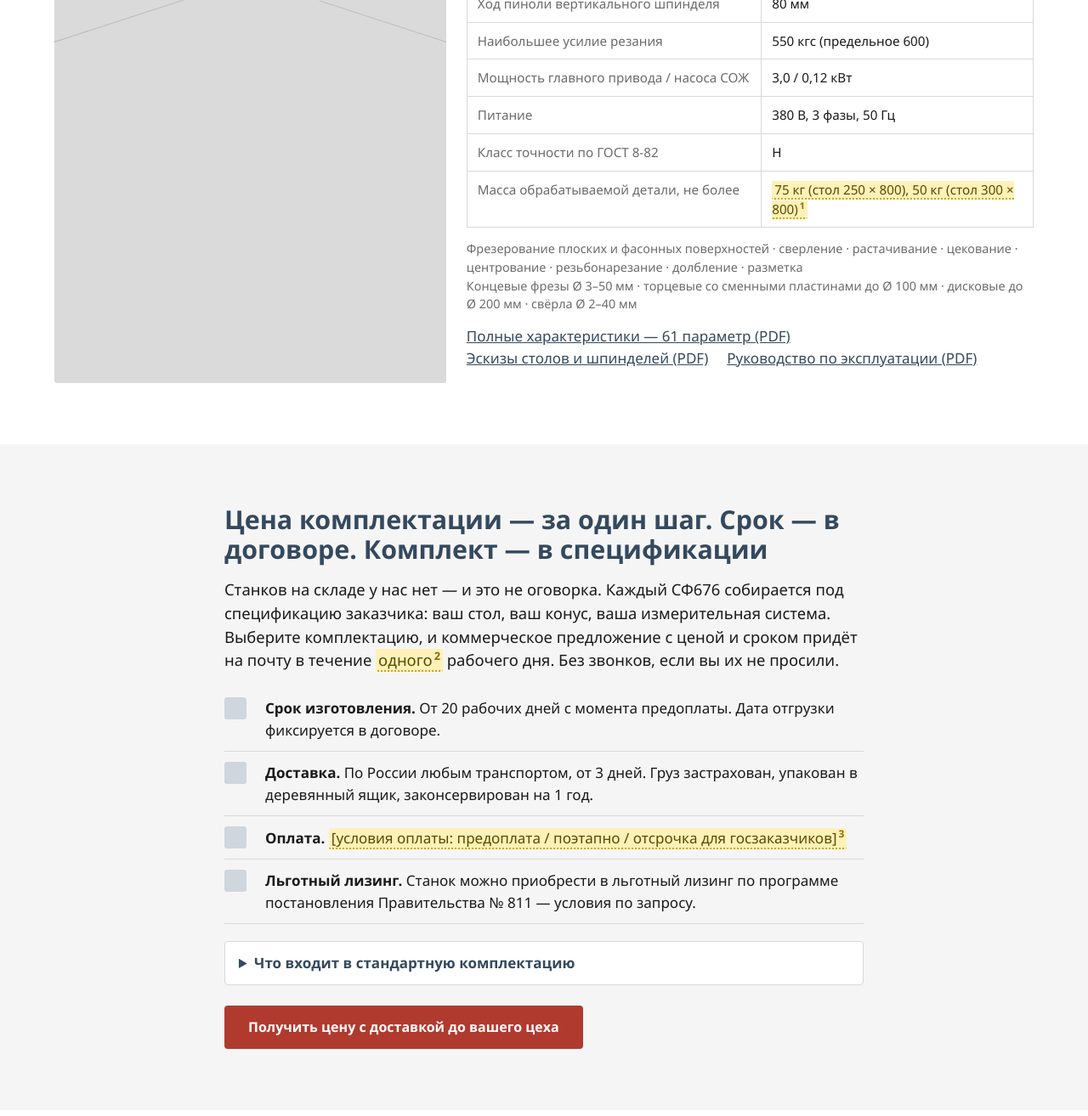
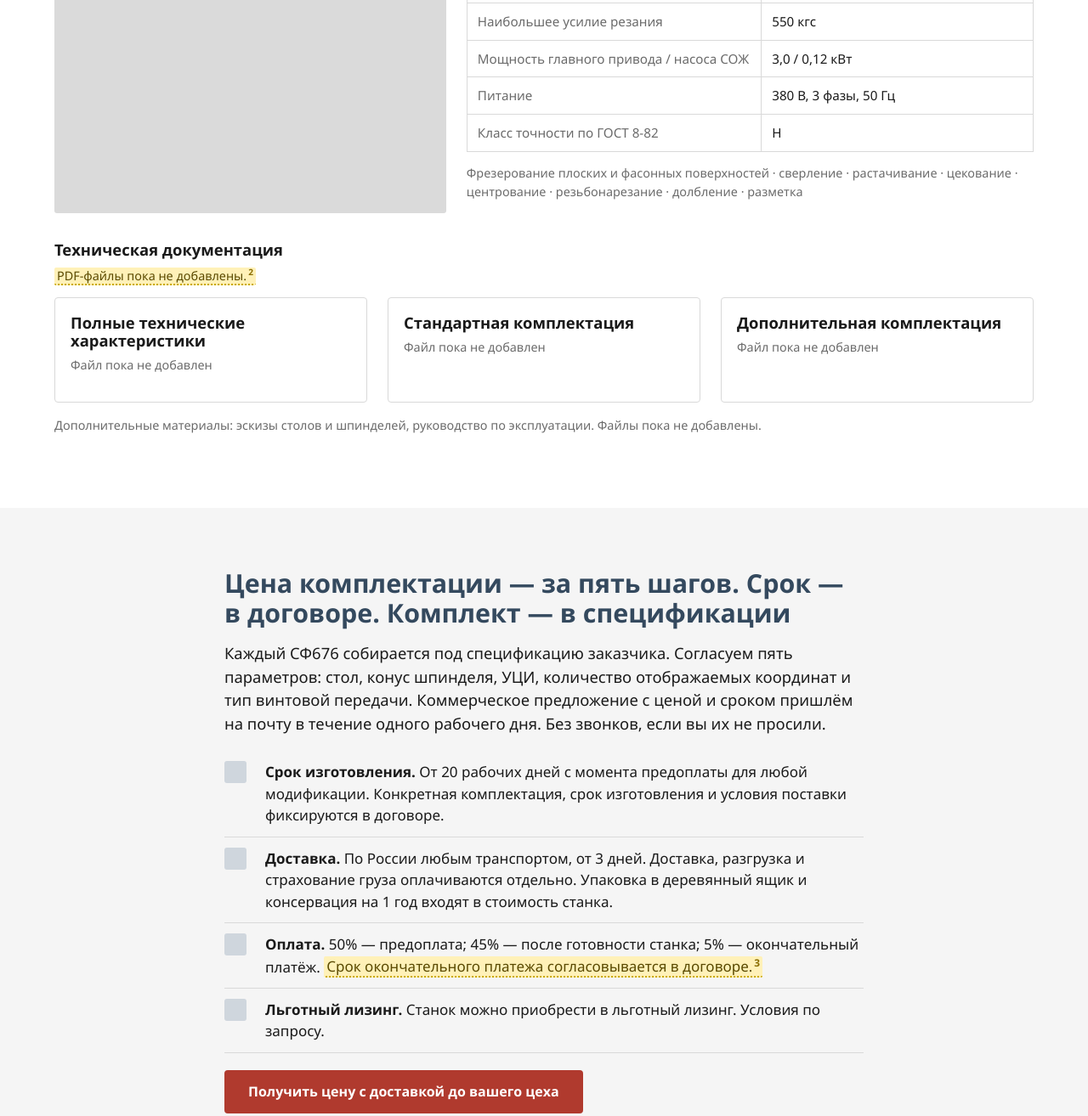
Before and after one commit to volkov43-beep/sf676, a plain HTML site: page index.html in a window 1280 px wide. Shown: the part 2161-3475 px from the top of the page at 85% size. Drawn offline with Linux system fonts and the light colour scheme.

Commit message:
content: уточнить характеристики и коммерческие условия

```diff
--- a/index.html
+++ b/index.html
@@ -239,7 +239,7 @@ footer a{color:#fff}
         <table>
           <tr><td>Габариты (Д × Ш × В)</td><td>1200 × 1240 × 1780 мм</td></tr>
           <tr><td>Масса в стандартной комплектации</td><td>1050 кг</td></tr>
-          <tr><td>Рабочая поверхность углового горизонтального стола</td><td>250 × 800 мм, 4 паза (серийно); 3 паза — по запросу; увеличенный 300 × 800 мм, 5 пазов</td></tr>
+          <tr><td>Рабочая поверхность углового горизонтального стола</td><td>250 × 800 мм; исполнение 300 × 800 мм. <span class="q" data-q="stol">Количество пазов уточняется</span></td></tr>
           <tr><td>Рабочая поверхность вертикального стола</td><td>250 × 630 мм</td></tr>
           <tr><td>Перемещения по осям X / Y / Z</td><td>450 / 300 / 380 мм</td></tr>
           <tr><td>Конус шпинделей</td><td>7:24 № 40 или Морзе 4</td></tr>
@@ -247,35 +247,36 @@ footer a{color:#fff}
           <tr><td>Рабочие подачи / ускоренная</td><td>13–395 / 935 мм/мин, 16 ступеней</td></tr>
           <tr><td>Поворот вертикального шпинделя</td><td>±90°</td></tr>
           <tr><td>Ход пиноли вертикального шпинделя</td><td>80 мм</td></tr>
-          <tr><td>Наибольшее усилие резания</td><td>550 кгс (предельное 600)</td></tr>
+          <tr><td>Наибольшее усилие резания</td><td>550 кгс</td></tr>
           <tr><td>Мощность главного привода / насоса СОЖ</td><td>3,0 / 0,12 кВт</td></tr>
           <tr><td>Питание</td><td>380 В, 3 фазы, 50 Гц</td></tr>
           <tr><td>Класс точности по ГОСТ 8-82</td><td>Н</td></tr>
-          <tr><td>Масса обрабатываемой детали, не более</td><td><span class="q" data-q="massa">75 кг (стол 250 × 800), 50 кг (стол 300 × 800)</span></td></tr>
         </table>
-        <p class="mute" style="margin-top:14px">Фрезерование плоских и фасонных поверхностей · сверление · растачивание · цекование · центрование · резьбонарезание · долбление · разметка<br>
-        Концевые фрезы Ø 3–50 мм · торцевые со сменными пластинами до Ø 100 мм · дисковые до Ø 200 мм · свёрла Ø 2–40 мм</p>
-        <p class="links"><a href="#">Полные характеристики — 61 параметр (PDF)</a><a href="#">Эскизы столов и шпинделей (PDF)</a><a href="#">Руководство по эксплуатации (PDF)</a></p>
+        <p class="mute" style="margin-top:14px">Фрезерование плоских и фасонных поверхностей · сверление · растачивание · цекование · центрование · резьбонарезание · долбление · разметка</p>
       </div>
     </div>
+    <h3 style="margin-top:32px">Техническая документация</h3>
+    <p class="mute"><span class="q" data-q="docs">PDF-файлы пока не добавлены.</span></p>
+    <div class="grid g3 levels" id="technical-documents">
+      <article><h3>Полные технические характеристики</h3><p class="mute">Файл пока не добавлен</p></article>
+      <article><h3>Стандартная комплектация</h3><p class="mute">Файл пока не добавлен</p></article>
+      <article><h3>Дополнительная комплектация</h3><p class="mute">Файл пока не добавлен</p></article>
+    </div>
+    <p class="mute" style="margin-top:16px">Дополнительные материалы: эскизы столов и шпинделей, руководство по эксплуатации. Файлы пока не добавлены.</p>
   </div>
 </section>
 
 <!-- 3 -->
 <section class="grey" id="price">
   <div class="wrap narrow">
-    <h2>Цена комплектации — за один шаг. Срок — в договоре. Комплект — в спецификации</h2>
-    <p class="lead">Станков на складе у нас нет — и это не оговорка. Каждый СФ676 собирается под спецификацию заказчика: ваш стол, ваш конус, ваша измерительная система. Выберите комплектацию, и коммерческое предложение с ценой и сроком придёт на почту в течение <span class="q" data-q="otvet">одного</span> рабочего дня. Без звонков, если вы их не просили.</p>
+    <h2>Цена комплектации — за пять шагов. Срок — в договоре. Комплект — в спецификации</h2>
+    <p class="lead">Каждый СФ676 собирается под спецификацию заказчика. Согласуем пять параметров: стол, конус шпинделя, УЦИ, количество отображаемых координат и тип винтовой передачи. Коммерческое предложение с ценой и сроком пришлём на почту в течение одного рабочего дня. Без звонков, если вы их не просили.</p>
     <ul class="cond">
-      <li><i></i><div><b>Срок изготовления.</b> От 20 рабочих дней с момента предоплаты. Дата отгрузки фиксируется в договоре.</div></li>
-      <li><i></i><div><b>Доставка.</b> По России любым транспортом, от 3 дней. Груз застрахован, упакован в деревянный ящик, законсервирован на 1 год.</div></li>
-      <li><i></i><div><b>Оплата.</b> <span class="q" data-q="oplata">[условия оплаты: предоплата / поэтапно / отсрочка для госзаказчиков]</span></div></li>
-      <li><i></i><div><b>Льготный лизинг.</b> Станок можно приобрести в льготный лизинг по программе постановления Правительства № 811 — условия по запросу.</div></li>
+      <li><i></i><div><b>Срок изготовления.</b> От 20 рабочих дней с момента предоплаты для любой модификации. Конкретная комплектация, срок изготовления и условия поставки фиксируются в договоре.</div></li>
+      <li><i></i><div><b>Доставка.</b> По России любым транспортом, от 3 дней. Доставка, разгрузка и страхование груза оплачиваются отдельно. Упаковка в деревянный ящик и консервация на 1 год входят в стоимость станка.</div></li>
+      <li><i></i><div><b>Оплата.</b> 50% — предоплата; 45% — после готовности станка; 5% — окончательный платёж. <span class="q" data-q="oplata">Срок окончательного платежа согласовывается в договоре.</span></div></li>
+      <li><i></i><div><b>Льготный лизинг.</b> Станок можно приобрести в льготный лизинг. Условия по запросу.</div></li>
     </ul>
-    <details>
-      <summary>Что входит в стандартную комплектацию</summary>
-      <p style="margin-top:10px">Станок в сборе с вертикальной головкой и угловым столом · горизонтальный хобот и серьга · оправка с набором колец · цанговый патрон NT40/ER32 с 6 цангами · комплект прижимных приспособлений (<span class="q" data-q="prizhim">58</span> наименований) · индикатор ИЧ-10 · система охлаждения · комплект ключей и отвёрток · запасные сухари · руководство по эксплуатации с чертежами · акт приёмки</p>
-    </details>
     <a class="btn red" href="#order">Получить цену с доставкой до вашего цеха</a>
   </div>
 </section>
```
